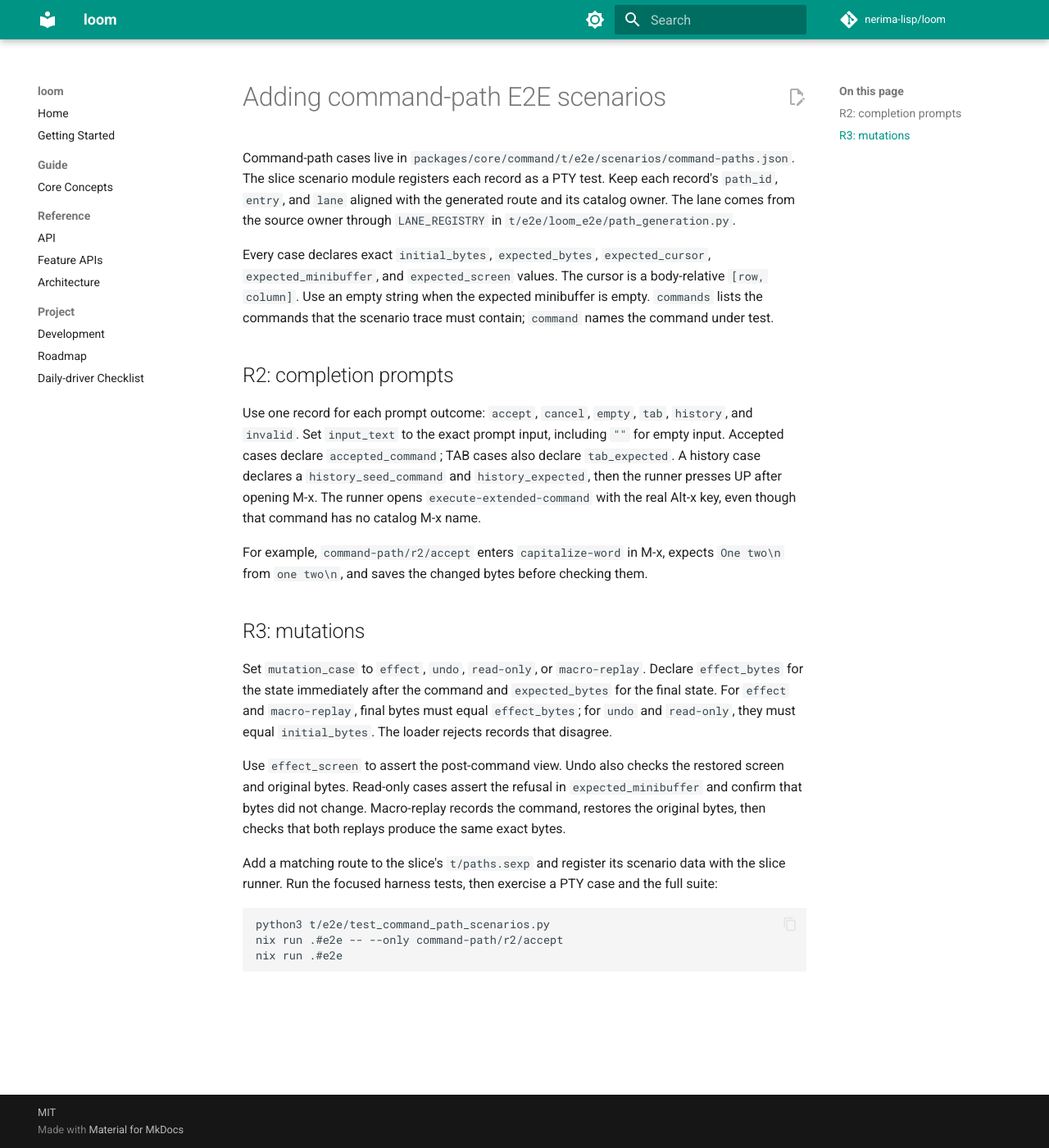
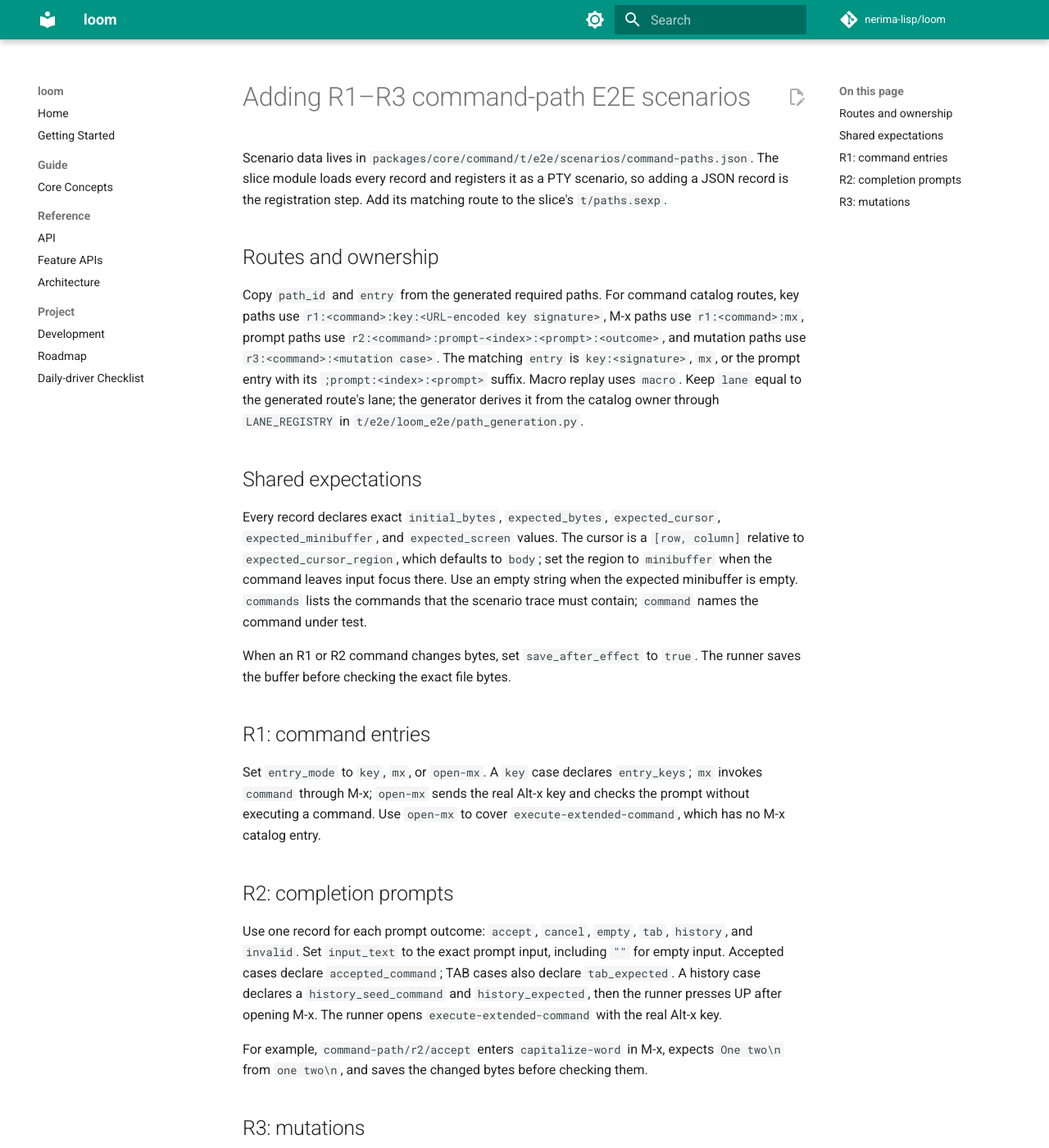
Before and after one commit to nerima-lisp/loom, an MkDocs documentation site: the page built from docs/src/notes/command-path-scenarios.md, in a window 1280 px wide and 1400 px high. Shown: the whole window at 82% size. Built offline with MkDocs 1.6.1 and Material for MkDocs 9.7.7, drawn with Linux system fonts in a browser that asks for light colours; comment, search, counter and statistics services are not loaded; some of the changed text lies outside the part shown.

Commit message:
test(e2e): synchronize data-driven command-path scenarios

````diff
--- a/docs/src/notes/command-path-scenarios.md
+++ b/docs/src/notes/command-path-scenarios.md
@@ -1,22 +1,34 @@
-# Adding command-path E2E scenarios
+# Adding R1–R3 command-path E2E scenarios
 
-Command-path cases live in `packages/core/command/t/e2e/scenarios/command-paths.json`. The slice scenario module registers each record as a PTY test. Keep each record's `path_id`, `entry`, and `lane` aligned with the generated route and its catalog owner. The lane comes from the source owner through `LANE_REGISTRY` in `t/e2e/loom_e2e/path_generation.py`.
+Scenario data lives in `packages/core/command/t/e2e/scenarios/command-paths.json`. The slice module loads every record and registers it as a PTY scenario, so adding a JSON record is the registration step. Add its matching route to the slice's `t/paths.sexp`.
 
-Every case declares exact `initial_bytes`, `expected_bytes`, `expected_cursor`, `expected_minibuffer`, and `expected_screen` values. The cursor is a body-relative `[row, column]`. Use an empty string when the expected minibuffer is empty. `commands` lists the commands that the scenario trace must contain; `command` names the command under test.
+## Routes and ownership
+
+Copy `path_id` and `entry` from the generated required paths. For command catalog routes, key paths use `r1:<command>:key:<URL-encoded key signature>`, M-x paths use `r1:<command>:mx`, prompt paths use `r2:<command>:prompt-<index>:<prompt>:<outcome>`, and mutation paths use `r3:<command>:<mutation case>`. The matching `entry` is `key:<signature>`, `mx`, or the prompt entry with its `;prompt:<index>:<prompt>` suffix. Macro replay uses `macro`. Keep `lane` equal to the generated route's lane; the generator derives it from the catalog owner through `LANE_REGISTRY` in `t/e2e/loom_e2e/path_generation.py`.
+
+## Shared expectations
+
+Every record declares exact `initial_bytes`, `expected_bytes`, `expected_cursor`, `expected_minibuffer`, and `expected_screen` values. The cursor is a `[row, column]` relative to `expected_cursor_region`, which defaults to `body`; set the region to `minibuffer` when the command leaves input focus there. Use an empty string when the expected minibuffer is empty. `commands` lists the commands that the scenario trace must contain; `command` names the command under test.
+
+When an R1 or R2 command changes bytes, set `save_after_effect` to `true`. The runner saves the buffer before checking the exact file bytes.
+
+## R1: command entries
+
+Set `entry_mode` to `key`, `mx`, or `open-mx`. A `key` case declares `entry_keys`; `mx` invokes `command` through M-x; `open-mx` sends the real Alt-x key and checks the prompt without executing a command. Use `open-mx` to cover `execute-extended-command`, which has no M-x catalog entry.
 
 ## R2: completion prompts
 
-Use one record for each prompt outcome: `accept`, `cancel`, `empty`, `tab`, `history`, and `invalid`. Set `input_text` to the exact prompt input, including `""` for empty input. Accepted cases declare `accepted_command`; TAB cases also declare `tab_expected`. A history case declares a `history_seed_command` and `history_expected`, then the runner presses UP after opening M-x. The runner opens `execute-extended-command` with the real Alt-x key, even though that command has no catalog M-x name.
+Use one record for each prompt outcome: `accept`, `cancel`, `empty`, `tab`, `history`, and `invalid`. Set `input_text` to the exact prompt input, including `""` for empty input. Accepted cases declare `accepted_command`; TAB cases also declare `tab_expected`. A history case declares a `history_seed_command` and `history_expected`, then the runner presses UP after opening M-x. The runner opens `execute-extended-command` with the real Alt-x key.
 
 For example, `command-path/r2/accept` enters `capitalize-word` in M-x, expects `One two\n` from `one two\n`, and saves the changed bytes before checking them.
 
 ## R3: mutations
 
-Set `mutation_case` to `effect`, `undo`, `read-only`, or `macro-replay`. Declare `effect_bytes` for the state immediately after the command and `expected_bytes` for the final state. For `effect` and `macro-replay`, final bytes must equal `effect_bytes`; for `undo` and `read-only`, they must equal `initial_bytes`. The loader rejects records that disagree.
+Set `mutation_case` to `effect`, `undo`, `read-only`, or `macro-replay`. Declare the exact triggering sequence in `command_keys`, the command's immediate result in `effect_bytes` and `effect_screen`, and the final state in `expected_bytes`, `expected_cursor`, `expected_minibuffer`, and `expected_screen`. Effect and macro-replay cases must end at `effect_bytes`; undo and read-only cases must end at `initial_bytes`. The loader rejects records that disagree.
 
-Use `effect_screen` to assert the post-command view. Undo also checks the restored screen and original bytes. Read-only cases assert the refusal in `expected_minibuffer` and confirm that bytes did not change. Macro-replay records the command, restores the original bytes, then checks that both replays produce the same exact bytes.
+Read-only cases declare `read_only_command` and assert its refusal message without changing file bytes. Macro-replay cases declare `restore_screen`; the runner checks the initial effect, restores the original bytes, replays the macro twice, and compares both exact saved results.
 
-Add a matching route to the slice's `t/paths.sexp` and register its scenario data with the slice runner. Run the focused harness tests, then exercise a PTY case and the full suite:
+Run the focused harness tests, one PTY scenario, and the full suite. The harness test ends with `OK`; a passing PTY case prints `PASS <scenario name>`, and the full run prints lane coverage.
 
 ```sh
 python3 t/e2e/test_command_path_scenarios.py
````
Also changed, not shown: 3 other files.
